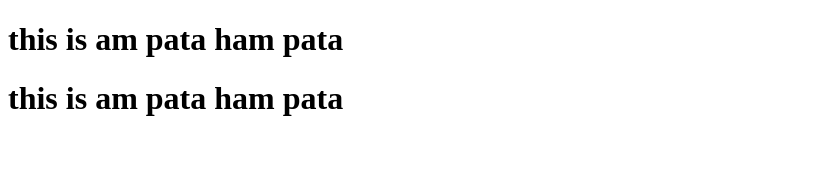
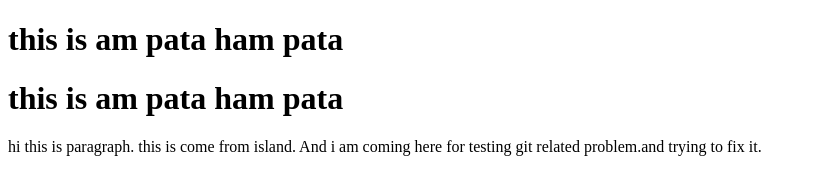
Before and after one commit to kawsar00/first-website, a plain HTML site: page index.html in a window 1280 px wide. Shown: the whole page, without its empty margins (0-816 px from the left). Drawn offline with Linux system fonts and the light colour scheme.

Commit message:
new paragraph added

```diff
--- a/index.html
+++ b/index.html
@@ -8,5 +8,6 @@
 <body>
     <h1>this is am pata ham pata</h1>
     <h1>this is am pata ham pata</h1>
+    <p>hi this is paragraph. this is come from island. And i am coming here for testing git related problem.and trying to fix it.</p>
 </body>
 </html>
```
